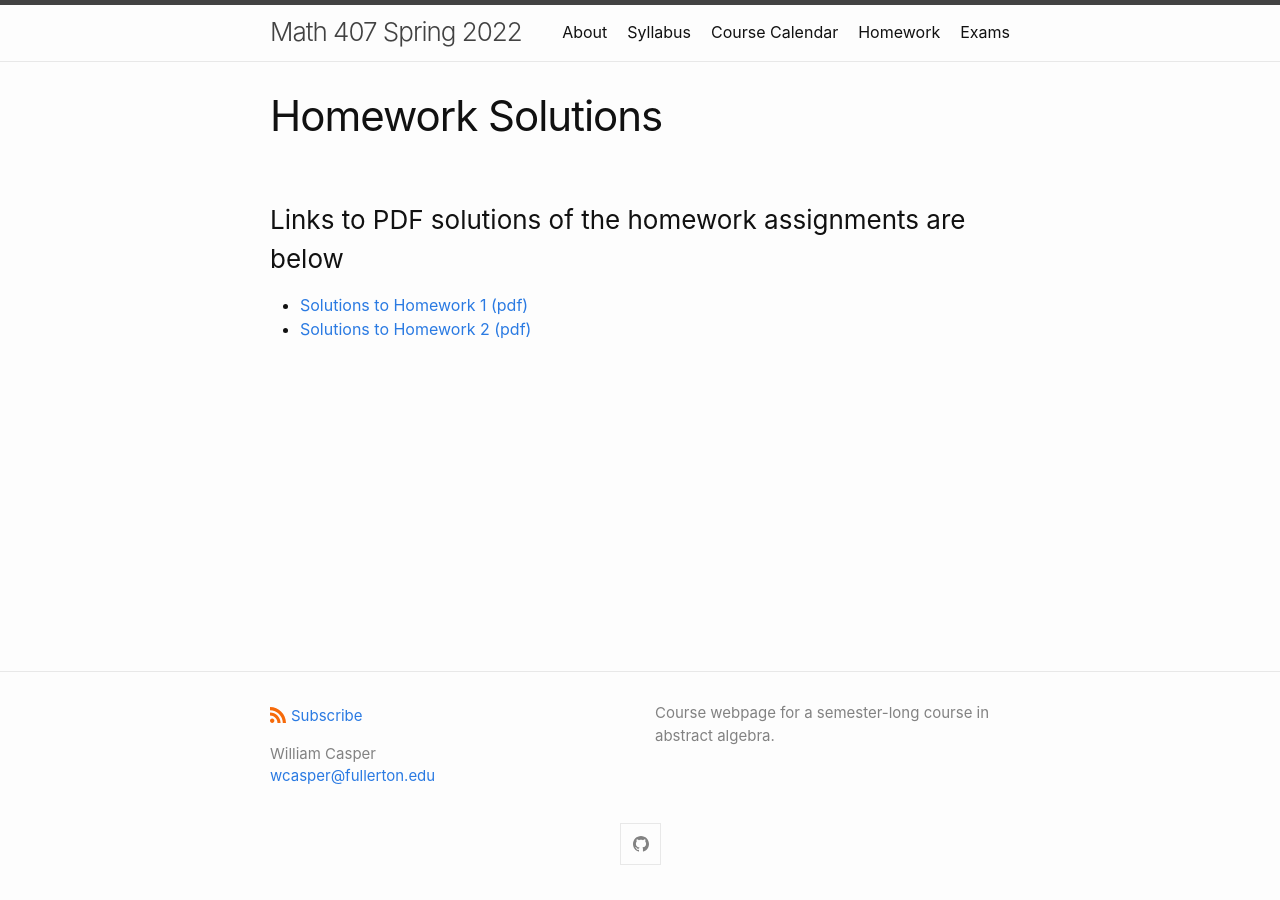
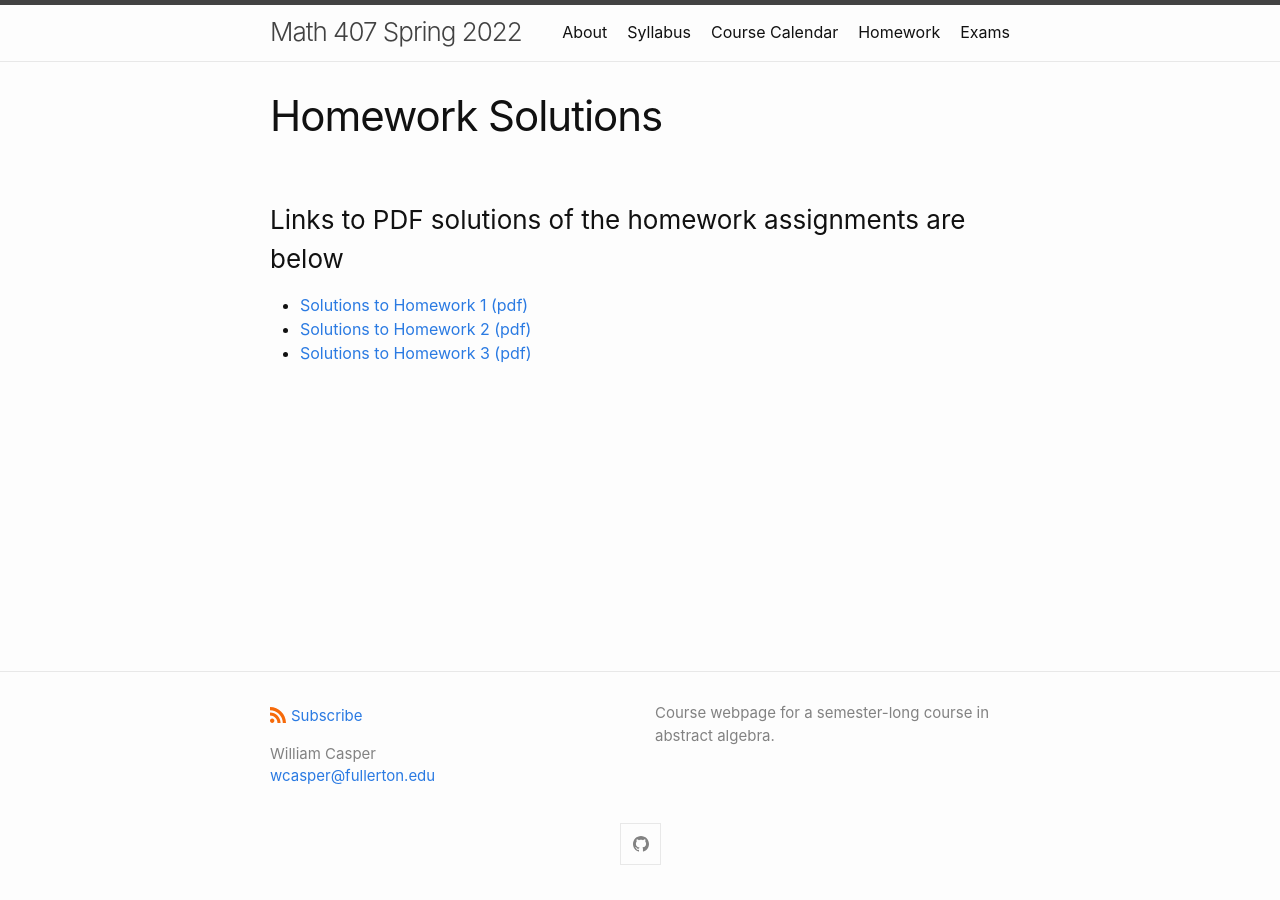
Before and after one commit to wcasper/math407spring2022, a Jekyll site: the page built from _homework/hw-solutions.md, in a window 1280 px wide. Built offline with Jekyll 4.4.1, drawn with Linux system fonts in a browser that asks for light colours.

Commit message:
added hw3

```diff
--- a/_homework/hw-solutions.md
+++ b/_homework/hw-solutions.md
@@ -8,3 +8,4 @@ permalink: /homework/solutions
 
 * [Solutions to Homework 1 (pdf)](hw1-solutions.pdf)
 * [Solutions to Homework 2 (pdf)](hw2-solutions.pdf)
+* [Solutions to Homework 3 (pdf)](hw3-solutions.pdf)
```
